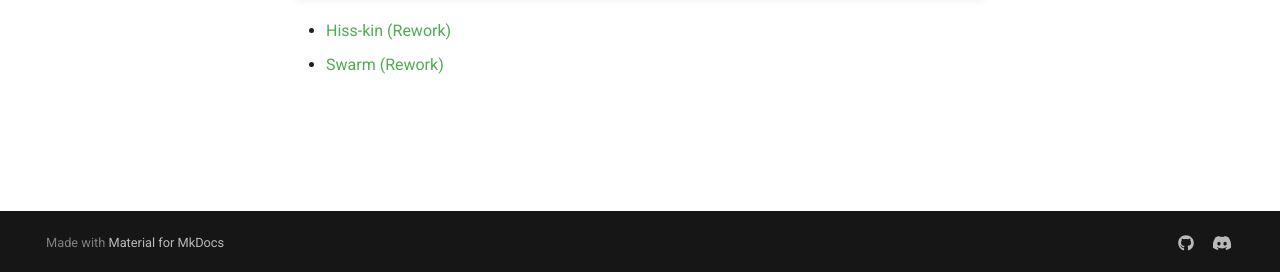
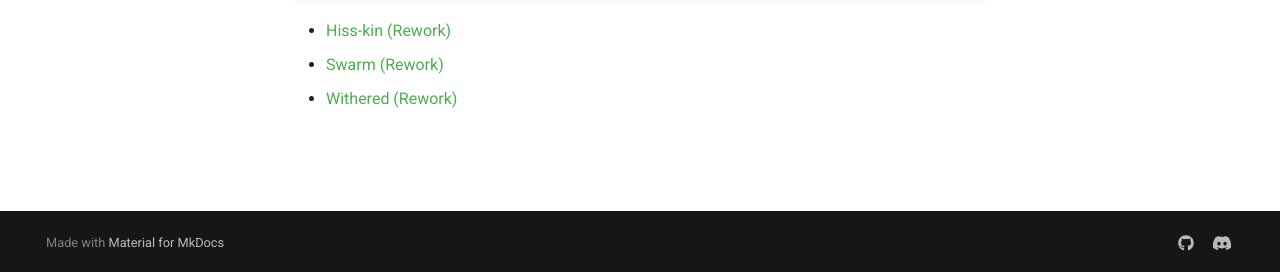
Before and after one commit to MerchantPug/apugli-docs, an MkDocs documentation site: the page built from docs/misc/base_contents/origins.md, in a window 1280 px wide. Shown: the part 625-897 px from the top of the page. Built offline with MkDocs 1.6.1 and Material for MkDocs 9.7.7, drawn with Linux system fonts in a browser that asks for light colours.

Commit message:
Document Withered rework

```diff
--- a/docs/misc/base_contents/origins.md
+++ b/docs/misc/base_contents/origins.md
@@ -6,17 +6,18 @@ date: 2021-07-14
 # List of Origins
 
 ## TooManyOrigins
-* [Dragonborn](origins/tmo/dragonborn.md)
-* [Hare](origins/tmo/hare.md)
-* [Hiss-kin](origins/tmo/hisskin.md)
-* [Swarm](origins/tmo/swarm.md)
-* [Undead](origins/tmo/undead.md)
-* [Withered](origins/tmo/withered.md)
+* [Dragonborn](origins/toomanyorigins/dragonborn.md)
+* [Hare](origins/toomanyorigins/hare.md)
+* [Hiss-kin](origins/toomanyorigins/hisskin.md)
+* [Swarm](origins/toomanyorigins/swarm.md)
+* [Undead](origins/toomanyorigins/undead.md)
+* [Withered](origins/toomanyorigins/withered.md)
 
 ## TooManyOrigins (Rework)
 !!! note
 
     The below details future content and is subject to change. If you would like to playtest these changes the files are marked as betas on CurseForge and Modrinth and as a pre-release on GitHub.
 
-* [Hiss-kin (Rework)](origins/tmo_rework/hisskin.md)
-* [Swarm (Rework)](origins/tmo_rework/swarm.md)
+* [Hiss-kin (Rework)](origins/toomanyorigins_rework/hisskin.md)
+* [Swarm (Rework)](origins/toomanyorigins_rework/swarm.md)
+* [Withered (Rework)](origins/toomanyorigins_rework/withered.md)
```
Also changed, not shown: docs/misc/base_contents/origins/toomanyorigins_rework/withered.md (added, +27 -0 lines), docs/misc/base_contents/origins/toomanyorigins/dragonborn.md (renamed from docs/misc/base_contents/origins/tmo/dragonborn.md), docs/misc/base_contents/origins/toomanyorigins/hare.md (renamed from docs/misc/base_contents/origins/tmo/hare.md), docs/misc/base_contents/origins/toomanyorigins/hisskin.md (renamed from docs/misc/base_contents/origins/tmo/hisskin.md), docs/misc/base_contents/origins/toomanyorigins/swarm.md (renamed from docs/misc/base_contents/origins/tmo/swarm.md), docs/misc/base_contents/origins/toomanyorigins/undead.md (renamed from docs/misc/base_contents/origins/tmo/undead.md), docs/misc/base_contents/origins/toomanyorigins/withered.md (renamed from docs/misc/base_contents/origins/tmo/withered.md), docs/misc/base_contents/origins/toomanyorigins_rework/hisskin.md (renamed from docs/misc/base_contents/origins/tmo_rework/hisskin.md), docs/misc/base_contents/origins/toomanyorigins_rework/swarm.md (renamed from docs/misc/base_contents/origins/tmo_rework/swarm.md).
